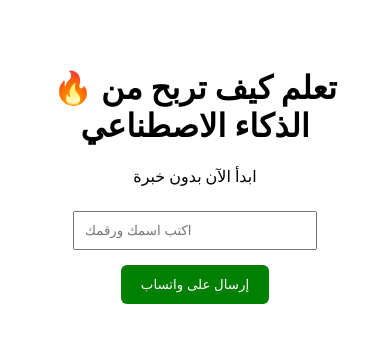
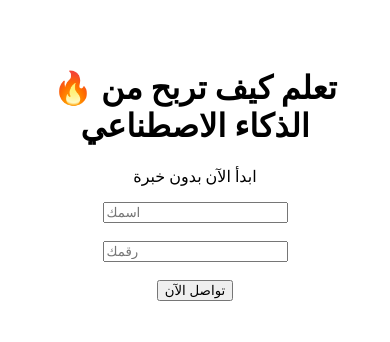
Before and after one commit to maafaalhussain-cmyk/nextjs, a Next.js app: page / in a window 390 px wide. Shown: the top 342 px of the page. Built offline with nearby package versions, Linux system fonts and the light colour scheme.

Commit message:
Implement form for user input and WhatsApp redirection
Added a form to collect user name and phone number, and handle submission to redirect to WhatsApp.

```diff
--- a/app/layout.tsx
+++ b/app/layout.tsx
@@ -1,16 +1,32 @@
-export const metadata = {
-  title: "My App",
-  description: "Generated by Next.js",
-};
+export default function Page() {
+  async function send(formData: FormData) {
+    "use server";
 
-export default function RootLayout({
-  children,
-}: {
-  children: React.ReactNode;
-}) {
+    const name = formData.get("name");
+    const phone = formData.get("phone");
+
+    const message = `الاسم: ${name}%0Aالجوال: ${phone}`;
+
+    return Response.redirect(
+      `https://wa.me/966559168717?text=${message}`
+    );
+  }
+
   return (
-    <html lang="ar">
-      <body>{children}</body>
-    </html>
+    <main style={{ padding: "40px", textAlign: "center" }}>
+      <h1>🔥 تعلم كيف تربح من الذكاء الاصطناعي</h1>
+
+      <p>ابدأ الآن بدون خبرة</p>
+
+      <form action={send}>
+        <input name="name" placeholder="اسمك" required />
+        <br /><br />
+
+        <input name="phone" placeholder="رقمك" required />
+        <br /><br />
+
+        <button type="submit">تواصل الآن</button>
+      </form>
+    </main>
   );
 }
```
